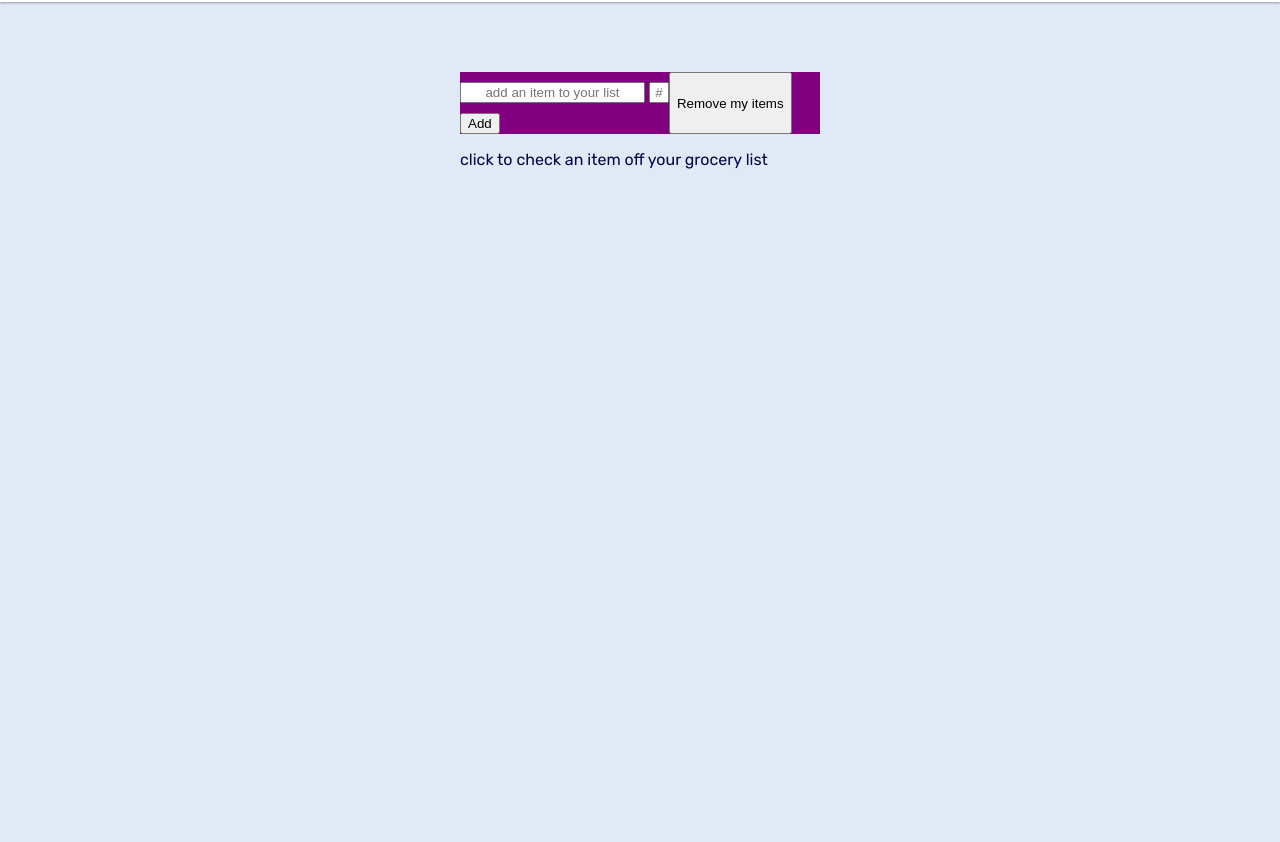
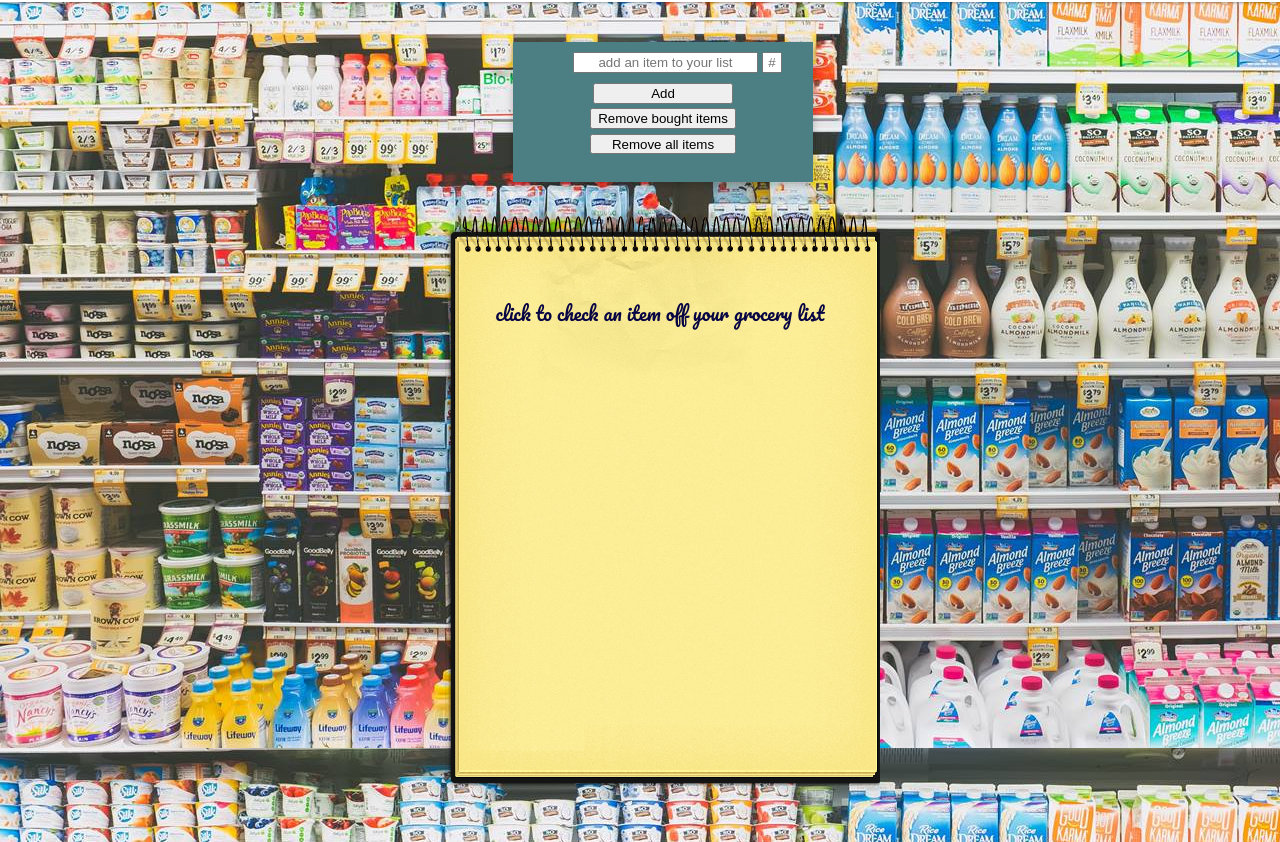
Before and after one commit to tylerww91/web-build-shopping-list-supabase, a plain HTML site: page index.html in a window 1280 px wide. Shown: the part 78-920 px from the top of the page. Before the commit the page ends 800 px from the top, so only its background shows below. Drawn offline with nearby package versions, Linux system fonts and the light colour scheme.

Commit message:
adds various css styling, adds functionality to removeBoughtItems button to only delete grocery list items that were bought

```diff
--- a/app.js
+++ b/app.js
@@ -7,13 +7,14 @@
 import { renderItem } from './render-utils.js';
 import { boughtItem } from './fetch-utils.js';
 import { deleteAllItems } from './fetch-utils.js';
+import { deleteBoughtItems } from './fetch-utils.js';
 
 /* Get DOM Elements */
 const addItemForm = document.getElementById('add-item-form');
 const errorDisplay = document.getElementById('error-display');
 const itemList = document.getElementById('item-list');
 const removeAllButton = document.getElementById('remove-all-button');
-
+const removeBoughtButton = document.getElementById('remove-bought-button');
 /* State */
 let items = [];
 let error = null;
@@ -68,6 +69,26 @@
     }
 });
 
+removeBoughtButton.addEventListener('click', async () => {
+    const response = await deleteBoughtItems();
+
+    error = response.error;
+
+    if (error) {
+        displayError();
+    } else {
+        const notBoughtItems = [];
+        for (const item of items) {
+            if (!item.bought) {
+                notBoughtItems.push(item);
+            }
+        }
+        items = notBoughtItems;
+
+        displayItem();
+    }
+});
+
 /* Display Functions */
 
 function displayError() {
--- a/fetch-utils.js
+++ b/fetch-utils.js
@@ -45,3 +45,8 @@
     const user = getUser();
     return await client.from('lists').delete().eq('user_id', user.id);
 }
+
+export async function deleteBoughtItems() {
+    const user = getUser();
+    return await client.from('lists').delete().match({ bought: true }).eq('user_id', user.id);
+}
--- a/index.html
+++ b/index.html
@@ -18,6 +18,12 @@
         <link rel="preconnect" href="https://fonts.googleapis.com" />
         <link rel="preconnect" href="https://fonts.gstatic.com" crossorigin />
         <link
+            href="https://fonts.googleapis.com/css2?family=Pacifico&display=swap"
+            rel="stylesheet"
+        />
+        <link rel="preconnect" href="https://fonts.googleapis.com" />
+        <link rel="preconnect" href="https://fonts.gstatic.com" crossorigin />
+        <link
             rel="stylesheet"
             href="https://fonts.googleapis.com/css2?family=Rubik:wght@300;400;600&family=Titillium+Web:wght@200;400;600&display=swap"
         />
@@ -31,8 +37,8 @@
 
     <body>
         <header class="page-header">
-            <img class="logo" src="/assets/html_css_js.png" alt="logo" />
-            <p class="title">Supabase Web App</p>
+            <img class="logo" src="/assets/milk.png" alt="logo" />
+            <p class="title">Grocery List App</p>
             <nav>
                 <a href="/">Home</a>
                 <a id="sign-out-link" href="auth">Sign Out</a>
@@ -51,18 +57,23 @@
                         />
                         <input id="quantity-input" name="quantity" required placeholder="#" />
                     </div>
-                    <button>Add</button>
+                    <div class="button-div">
+                        <button class="button">Add</button>
+                    </div>
                 </form>
 
-                <!-- <div class="container"> -->
-                <button id="remove-all-button">Remove my items</button>
-                <p id="error-display" class="error"></p>
-                <!-- </div> -->
+                <div class="button-div">
+                    <button id="remove-bought-button">Remove bought items</button>
+                    <button id="remove-all-button">Remove all items</button>
+                    <p id="error-display" class="error"></p>
+                </div>
             </section>
 
             <div class="container">
-                <p>click to check an item off your grocery list</p>
-                <ul id="item-list"></ul>
+                <div class="list-box">
+                    <p>click to check an item off your grocery list</p>
+                    <ul id="item-list"></ul>
+                </div>
             </div>
         </main>
     </body>
--- a/styles/global.css
+++ b/styles/global.css
@@ -15,7 +15,8 @@
     height: 100vh;
     font-family: var(--primary-font);
     color: var(--text-color);
-    background: var(--background);
+    /* background: var(--background); */
+    background-image: url(/assets/Grocery\ aisle.jpg);
     display: grid;
     grid-template-rows: auto 1fr;
 }
--- a/styles/groceries.css
+++ b/styles/groceries.css
@@ -1,13 +1,19 @@
 main {
     display: flex;
     flex-direction: column;
-    width: 400px;
-    margin: 50px auto;
+    width: 440px;
+    margin: 20px auto;
 }
 
 #add-item-section {
-    background: purple;
-    display: flex;
+    background: rgb(76, 127, 131);
+    box-shadow: rgba(0, 0, 0, 0.24) 0px 3px 8px;
+    /* display: grid; */
+    margin: auto;
+    width: 300px;
+    height: 140px;
+    position: relative;
+    right: -23px;
 }
 
 #quantity-input {
@@ -18,6 +24,11 @@
 
 #item-input {
     text-align: center;
+    display: inline-flex;
+}
+
+div#inputs-container {
+    padding-left: 60px;
 }
 
 li > img {
@@ -27,3 +38,45 @@
 .bought {
     text-decoration-line: line-through;
 }
+
+#remove-all-button {
+    height: 20px;
+}
+
+.button {
+    width: 140px;
+    /* height: 20px; */
+    margin-bottom: 4px;
+}
+
+.button-div {
+    display: grid;
+    gap: 5px;
+    justify-content: center;
+}
+
+.container {
+    display: grid;
+    margin: 20px auto;
+    height: 600px;
+    width: 440px;
+    background-image: url(/assets/small-notepad.png);
+}
+
+.list-box {
+    margin: 15px auto;
+    padding-top: 60px;
+}
+
+li {
+    font-family: 'Pacifico', cursive;
+}
+
+p {
+    font-family: 'Pacifico', cursive;
+    font-size: 1.2em;
+}
+
+h2 {
+    font-family: 'Pacifico', cursive;
+}
```
Also changed, not shown: assets/Grocery aisle.jpg (added), assets/milk.png (added), assets/small-notepad.png (added), 2 other files.
